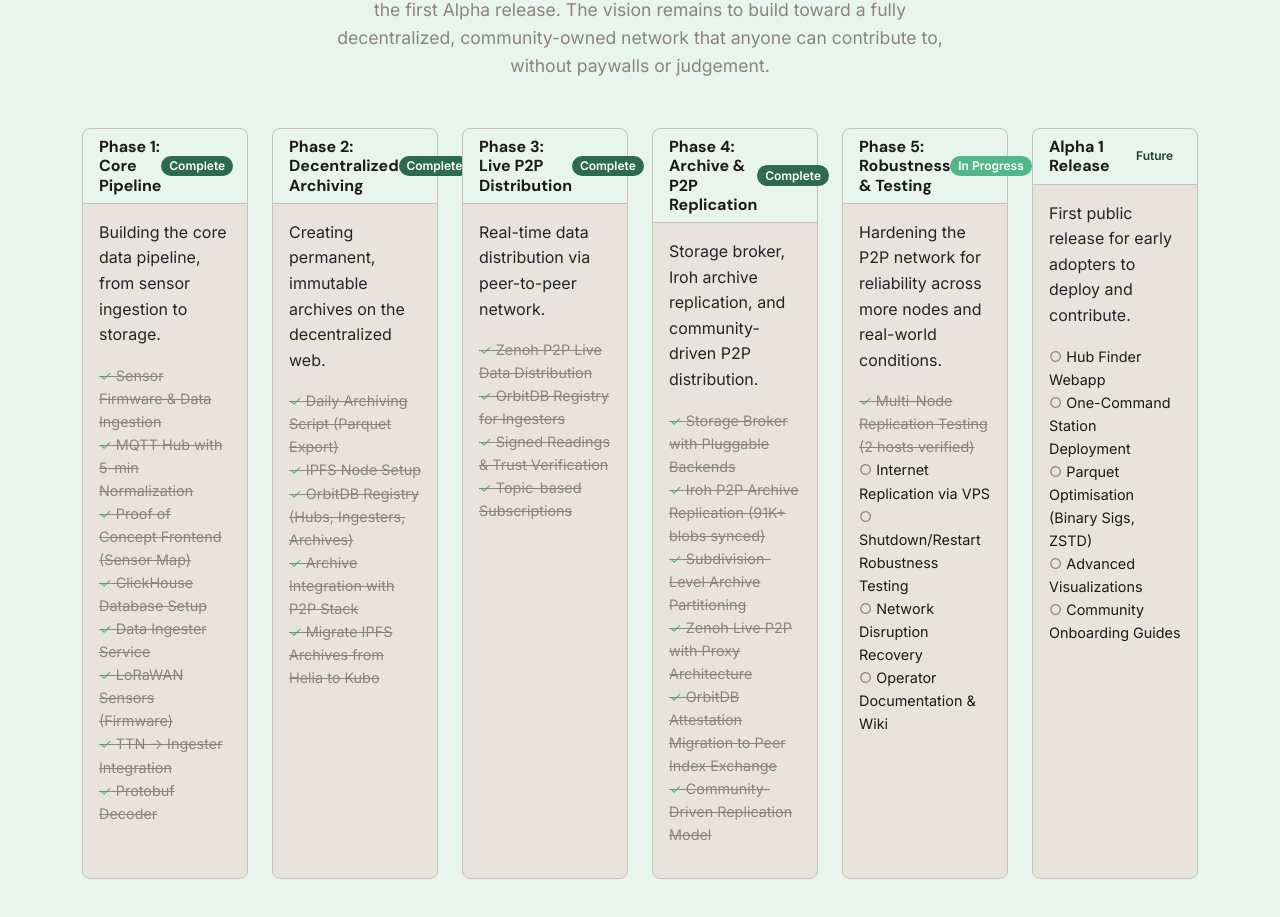
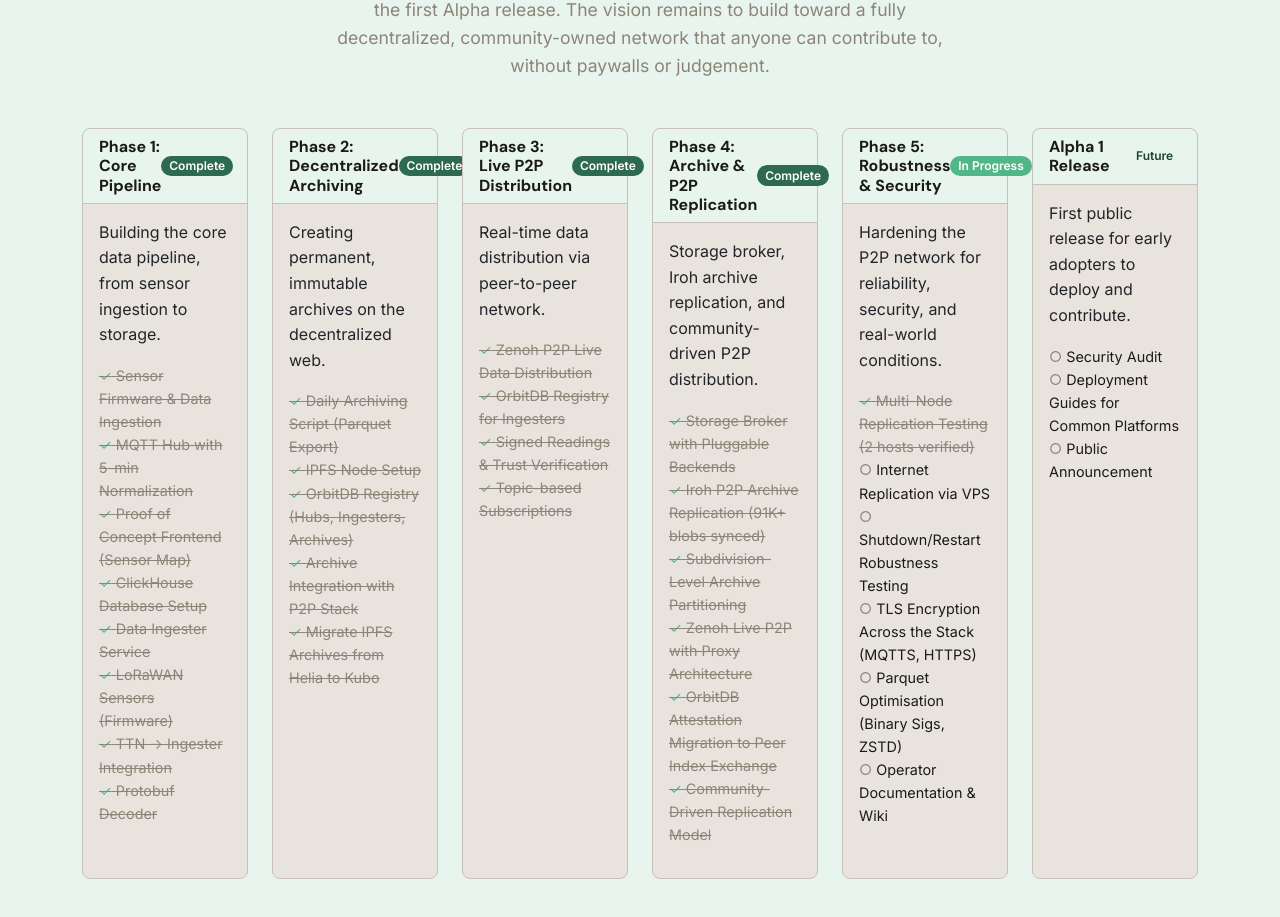
Before and after one commit to wesense-earth/wesense-website, a React (Vite) app: page / in a window 1280 px wide. Shown: the part 6511-7428 px from the top of the page. Built offline with nearby package versions, Linux system fonts and the light colour scheme.

Commit message:
Clean up roadmap — add TLS to Phase 5, simplify Alpha 1 to security audit + guides + announcement

```diff
--- a/src/components/Roadmap.jsx
+++ b/src/components/Roadmap.jsx
@@ -58,15 +58,16 @@
     ],
   },
   {
-    phase: 'Phase 5: Robustness & Testing',
+    phase: 'Phase 5: Robustness & Security',
     status: 'In Progress',
     badgeClass: 'bg-brand-medium',
-    description: 'Hardening the P2P network for reliability across more nodes and real-world conditions.',
+    description: 'Hardening the P2P network for reliability, security, and real-world conditions.',
     items: [
       { text: 'Multi-Node Replication Testing (2 hosts verified)', done: true },
       { text: 'Internet Replication via VPS', done: false },
       { text: 'Shutdown/Restart Robustness Testing', done: false },
-      { text: 'Network Disruption Recovery', done: false },
+      { text: 'TLS Encryption Across the Stack (MQTTS, HTTPS)', done: false },
+      { text: 'Parquet Optimisation (Binary Sigs, ZSTD)', done: false },
       { text: 'Operator Documentation & Wiki', done: false },
     ],
   },
@@ -76,11 +77,9 @@
     badgeClass: 'bg-brand-light',
     description: 'First public release for early adopters to deploy and contribute.',
     items: [
-      { text: 'Hub Finder Webapp', done: false },
-      { text: 'One-Command Station Deployment', done: false },
-      { text: 'Parquet Optimisation (Binary Sigs, ZSTD)', done: false },
-      { text: 'Advanced Visualizations', done: false },
-      { text: 'Community Onboarding Guides', done: false },
+      { text: 'Security Audit', done: false },
+      { text: 'Deployment Guides for Common Platforms', done: false },
+      { text: 'Public Announcement', done: false },
     ],
   },
 ];
```
